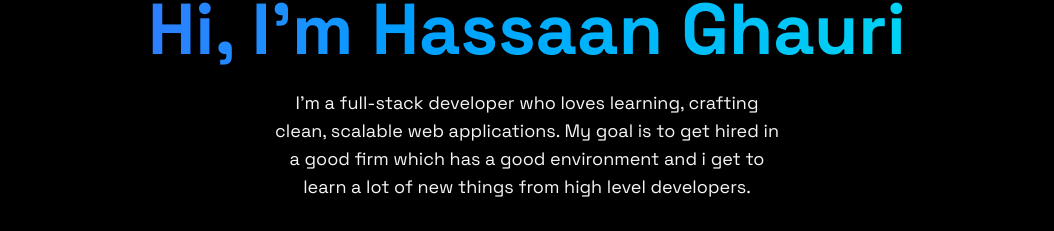
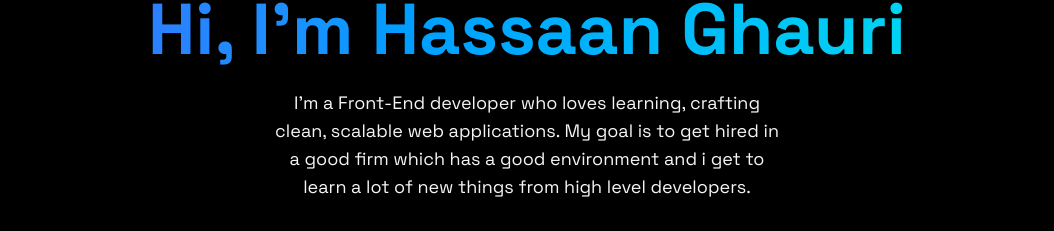
Before and after one commit to Hassaan79/Hassaan-Portfolio, a React (Vite) app: page / in a window 1280 px wide. Shown: the part 262-493 px from the top of the page, without its empty margins (113-1167 px from the left). Built offline with nearby package versions, Linux system fonts and the light colour scheme.

Commit message:
Update Home.jsx

```diff
--- a/src/Components/Sections/Home.jsx
+++ b/src/Components/Sections/Home.jsx
@@ -13,7 +13,7 @@ export const Home = () => {
                     </h1>
 
                     <p className="tex-gray-400 text-lg mb-8 max-w-lg mx-auto">
-                        I’m a full-stack developer who loves learning, crafting clean, scalable web
+                        I’m a Front-End developer who loves learning, crafting clean, scalable web
                         applications. My goal is to get hired in a good firm which has a good environment and i get to learn a lot of new
                         things from high level developers.
                     </p>
```
